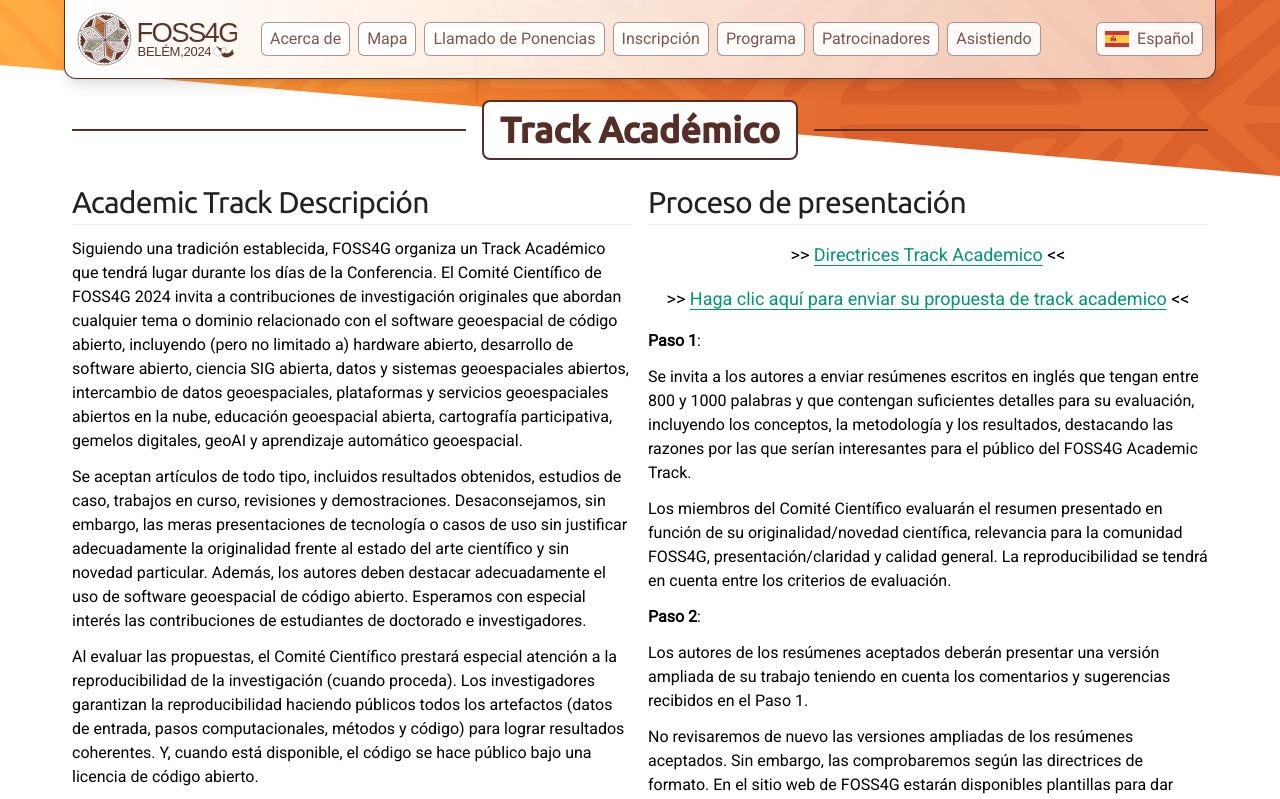
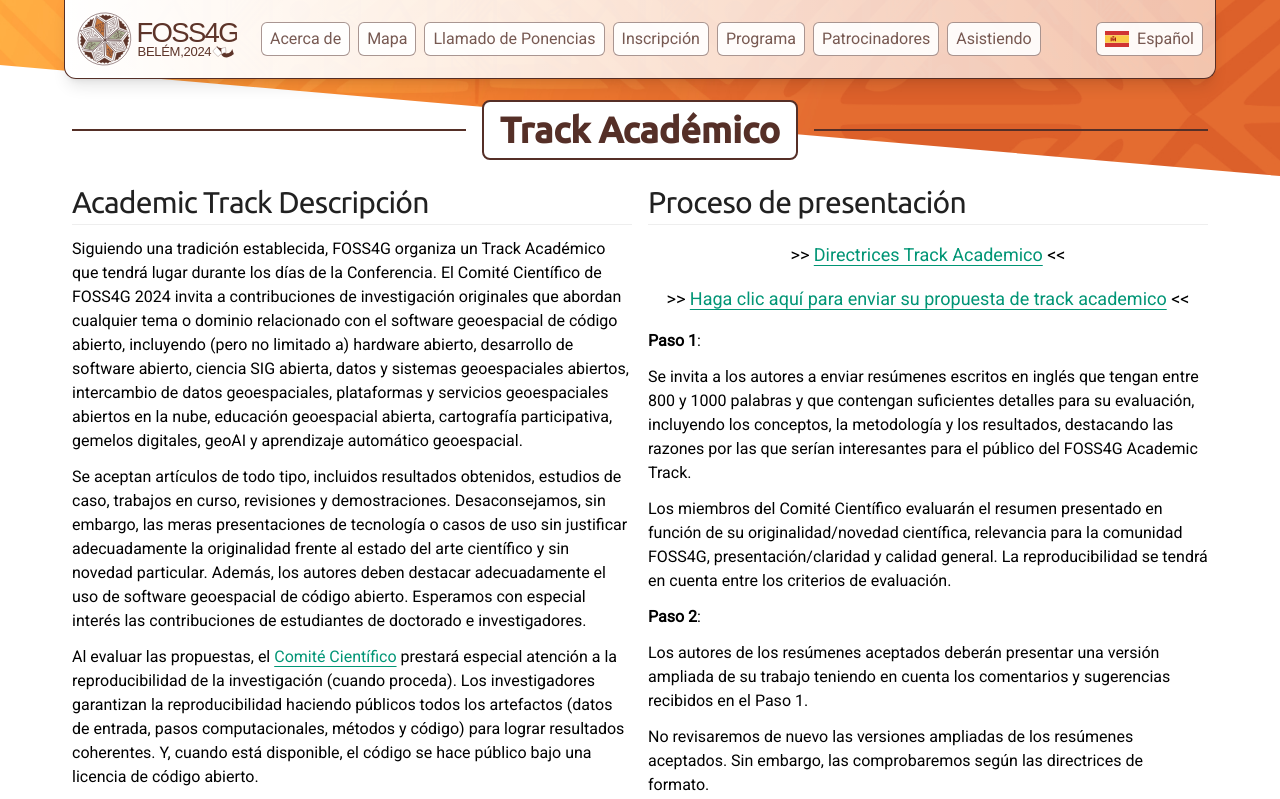
Before and after one commit to FOSS4G-2024-Belem/foss4g-2024-belem.github.io, a Next.js app: page /es/cfp/track-academico in a window 1280 px wide. Shown: the top 799 px of the page. Built offline with nearby package versions, Linux system fonts and the light colour scheme.

Commit message:
update academic track CFP ES

```diff
--- a/src/pages/es/cfp/track-academico.mdx
+++ b/src/pages/es/cfp/track-academico.mdx
@@ -22,7 +22,7 @@ export const metadata = {
 
       Se aceptan artículos de todo tipo, incluidos resultados obtenidos, estudios de caso, trabajos en curso, revisiones y demostraciones. Desaconsejamos, sin embargo, las meras presentaciones de tecnología o casos de uso sin justificar adecuadamente la originalidad frente al estado del arte científico y sin novedad particular. Además, los autores deben destacar adecuadamente el uso de software geoespacial de código abierto. Esperamos con especial interés las contribuciones de estudiantes de doctorado e investigadores.
 
-      Al evaluar las propuestas, el Comité Científico prestará especial atención a la reproducibilidad de la investigación (cuando proceda). Los investigadores garantizan la reproducibilidad haciendo públicos todos los artefactos (datos de entrada, pasos computacionales, métodos y código) para lograr resultados coherentes. Y, cuando está disponible, el código se hace público bajo una licencia de código abierto.
+      Al evaluar las propuestas, el <IntlLink href="/conference-committees">Comité Científico</IntlLink> prestará especial atención a la reproducibilidad de la investigación (cuando proceda). Los investigadores garantizan la reproducibilidad haciendo públicos todos los artefactos (datos de entrada, pasos computacionales, métodos y código) para lograr resultados coherentes. Y, cuando está disponible, el código se hace público bajo una licencia de código abierto.
 
 
       #### Deadlines
@@ -30,7 +30,7 @@ export const metadata = {
 
       - **Apertura llamada de tracks académicos**: 30 de Mayo del 2024
       - **Anuncio de los artículos aceptados**: 30 de Mayo al 30 de Junio del 2024
-      - **Publicación de los artículos aceptados**: 5 de Agosto del 2024
+      - **Publicación de los artículos aceptados**: 5 al 20 de Agosto del 2024
       - **Envío de los trabajos académicos completos**: 30 de Agosto del 2024
 
     </div>
@@ -58,7 +58,9 @@ export const metadata = {
 
     Los autores de los resúmenes aceptados deberán presentar una versión ampliada de su trabajo teniendo en cuenta los comentarios y sugerencias recibidos en el Paso 1.
 
-    No revisaremos de nuevo las versiones ampliadas de los resúmenes aceptados. Sin embargo, las comprobaremos según las directrices de formato. En el sitio web de FOSS4G estarán disponibles plantillas para dar formato a los trabajos.
+    No revisaremos de nuevo las versiones ampliadas de los resúmenes aceptados. Sin embargo, las comprobaremos según las directrices de formato.
+
+    Para dar formato a los trabajos presentados a esta vía, los autores deberán seguir las directrices para eventos patrocinados por ISPRS. Puede encontrar las directrices para el formato de los resúmenes y el manuscrito listo para la cámara en [https://www.isprs.org/documents/orangebook/app5.aspx](https://www.isprs.org/documents/orangebook/app5.aspx).
 
     #### Presentación
     ---
--- a/src/pages/pt/cfp/trilha-academica.mdx
+++ b/src/pages/pt/cfp/trilha-academica.mdx
@@ -30,7 +30,7 @@ export const metadata = {
 
       - **Chamada para o Caminho Acadêmico**: 30 de maio de 2024.
       - **Período de recepção de propostas para trabalhos acadêmicos**: 30 de maio a 30 de junho de 2024
-      - **Anúncio dos trabalhos aceitos**: 5 de agosto de 2024
+      - **Anúncio dos trabalhos aceitos**: 5 ao 20 de agosto de 2024
       - **Envio dos trabalhos acadêmicos completos**: 30 de agosto de 2024
 
     </div>
```
